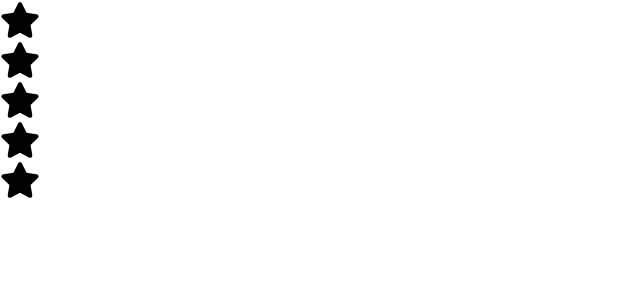
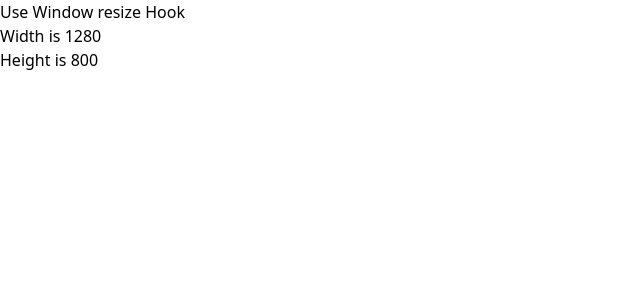
Before and after one commit to Pratik4230/MachineCoding, a React (Vite) app: page / in a window 1280 px wide. Shown: the top 300 px of the page, without its empty margins (0-640 px from the left). Built offline with nearby package versions, Linux system fonts and the light colour scheme.

Commit message:
custom hook for window size

```diff
--- a/src/App.jsx
+++ b/src/App.jsx
@@ -3,6 +3,7 @@ import './App.css'
 // import Accordian from './components/Accordian/Accordian'
 // import RandomColor from './components/RandomColor/RandomColor'
 import { Accordian , RandomColor , StarRating} from './components/index'
+import UseWindowResizeTest from './components/WindowResize/test'
 
 function App() {
 
@@ -11,7 +12,8 @@ function App() {
     <>
       {/* <Accordian/>
       <RandomColor/> */}
-      <StarRating/>
+      {/* <StarRating/> */}
+      <UseWindowResizeTest/>
     </>
   )
 }
--- /dev/null
+++ b/src/components/WindowResize/test.jsx
@@ -0,0 +1,14 @@
+import useWindowResize from "./useWindowResize";
+
+export default function UseWindowResizeTest() {
+  const windowSize = useWindowResize();
+  const { width, height } = windowSize;
+
+  return (
+    <div className="flex flex-col justify-center items-center font-semibold text-2xl">
+      <h1>Use Window resize Hook</h1>
+      <p>Width is {width}</p>
+      <p>Height is {height}</p>
+    </div>
+  );
+}
--- /dev/null
+++ b/src/components/WindowResize/useWindowResize.js
@@ -0,0 +1,28 @@
+import { useLayoutEffect } from "react";
+import { useState } from "react";
+
+export default function useWindowResize() {
+  const [windowSize, setWindowSize] = useState({
+    width: 0,
+    height: 0,
+  });
+
+  function handleResize() {
+    setWindowSize({
+      width: window.innerWidth,
+      height: window.innerHeight,
+    });
+  }
+
+  useLayoutEffect(() => {
+    handleResize();
+
+    window.addEventListener("resize", handleResize);
+
+    return () => {
+      window.removeEventListener("resize", handleResize);
+    };
+  }, []);
+
+  return windowSize;
+}
```
Also changed, not shown: 1 other file (tests, documents, lock files or other folders).
